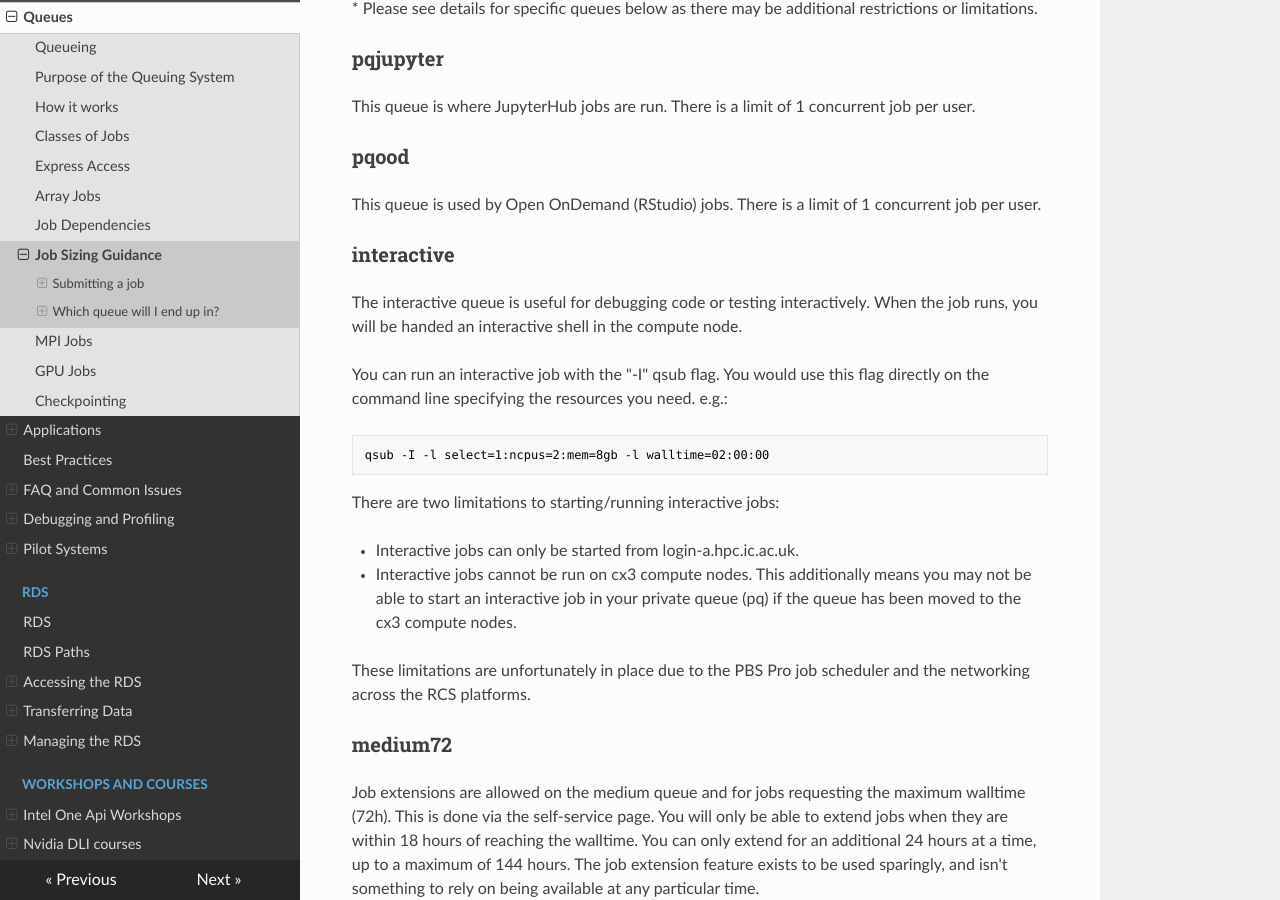
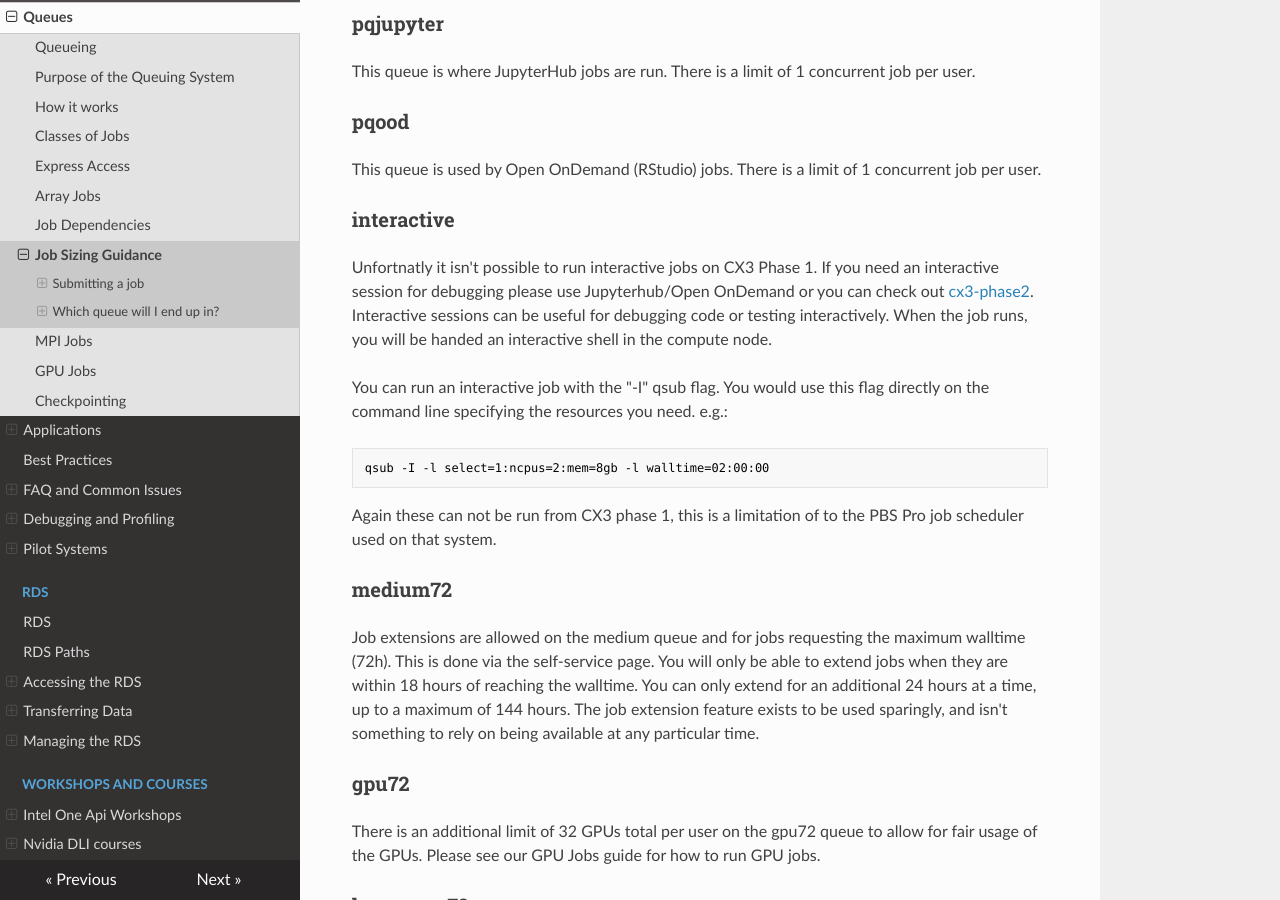
Before and after one commit to ImperialCollegeLondon/icl-rcs-user-guide, an MkDocs documentation site: the page built from docs/hpc/queues/job-sizing-guidance.md, in a window 1280 px wide and 900 px high, scrolled down 1088 px. Built offline with MkDocs 1.6.1, drawn with Linux system fonts in a browser that asks for light colours; nearby versions of some CDN libraries; some of the changed text lies outside the part shown.

Commit message:
Updating information on interacrive jobs

````diff
--- a/docs/hpc/queues/job-sizing-guidance.md
+++ b/docs/hpc/queues/job-sizing-guidance.md
@@ -16,7 +16,6 @@ The following queues of jobs are supported:
 
 | Queue | Use Cases | Nodes per job | No. of cores per job<br>(ncpus) | Mem<br>(GB) | Walltime<br>(hrs) |
 | ----- | --------- | :-------------: | ---------------------------- | -------- | -------------- |
-| interactive | Small interactive test jobs and interactive debugging |4 |1 - 48 |1 - 100 | 0 - 8 |
 | short8 | Short running jobs | 1 | 1 - 256 | 1 - 920 | 0 - 8 |
 | [pqjupyter](#pqjupyter) | Queue for JupyterHub jobs* | 1 |1, 2, 4, 8 | 8, 16, 32, 64 | 8 |
 | [pqood](#pqood) | Queue for Open OnDemand (RStudio) jobs* |1 |1, 2, 4, 8 |8, 16, 32, 64 | 8 |
@@ -40,7 +39,7 @@ This queue is used by Open OnDemand (RStudio) jobs. There is a limit of 1 concur
 
 ### interactive
 
-The interactive queue is useful for debugging code or testing interactively. When the job runs, you will be handed an interactive shell in the compute node.
+Unfortnatly it isn't possible to run interactive jobs on CX3 Phase 1. If you need an interactive session for debugging please use Jupyterhub/Open OnDemand or you can check out [cx3-phase2](/pilot/cx3-phase2). Interactive sessions can be useful for debugging code or testing interactively. When the job runs, you will be handed an interactive shell in the compute node.
 
 You can run an interactive job with the "-I" qsub flag. You would use this flag directly on the command line specifying the resources you need.  e.g.:
 
@@ -48,12 +47,7 @@ You can run an interactive job with the "-I" qsub flag. You would use this flag
 qsub -I -l select=1:ncpus=2:mem=8gb -l walltime=02:00:00
 ```
 
-There are two limitations to starting/running interactive jobs:
-
-* Interactive jobs can only be started from login-a.hpc.ic.ac.uk.
-* Interactive jobs cannot be run on cx3 compute nodes. This additionally means you may not be able to start an interactive job in your private queue (pq) if the queue has been moved to the cx3 compute nodes.
-
-These limitations are unfortunately in place due to the PBS Pro job scheduler and the networking across the RCS platforms.
+Again these can not be run from CX3 phase 1, this is a limitation of to the PBS Pro job scheduler used on that system.
 
 ### medium72
 
````
